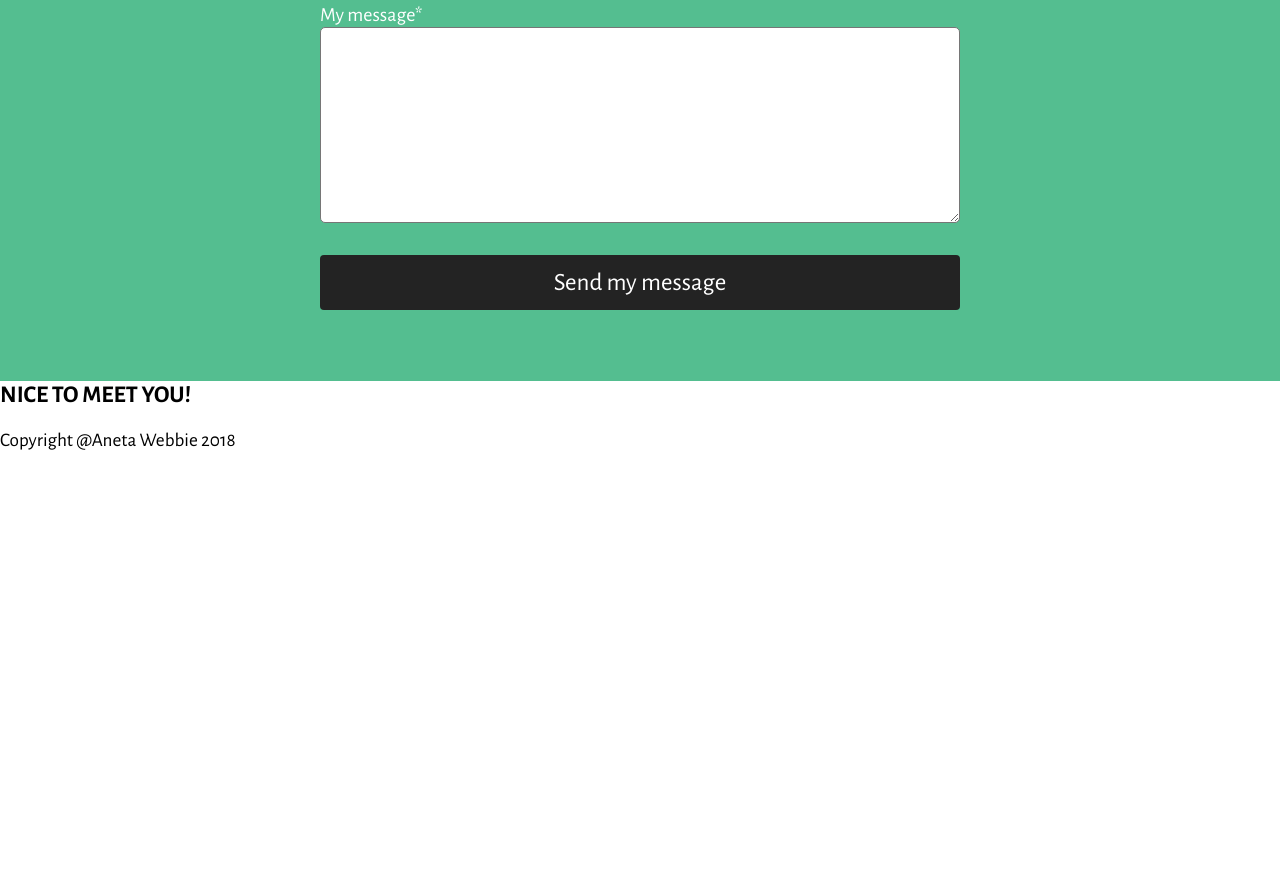
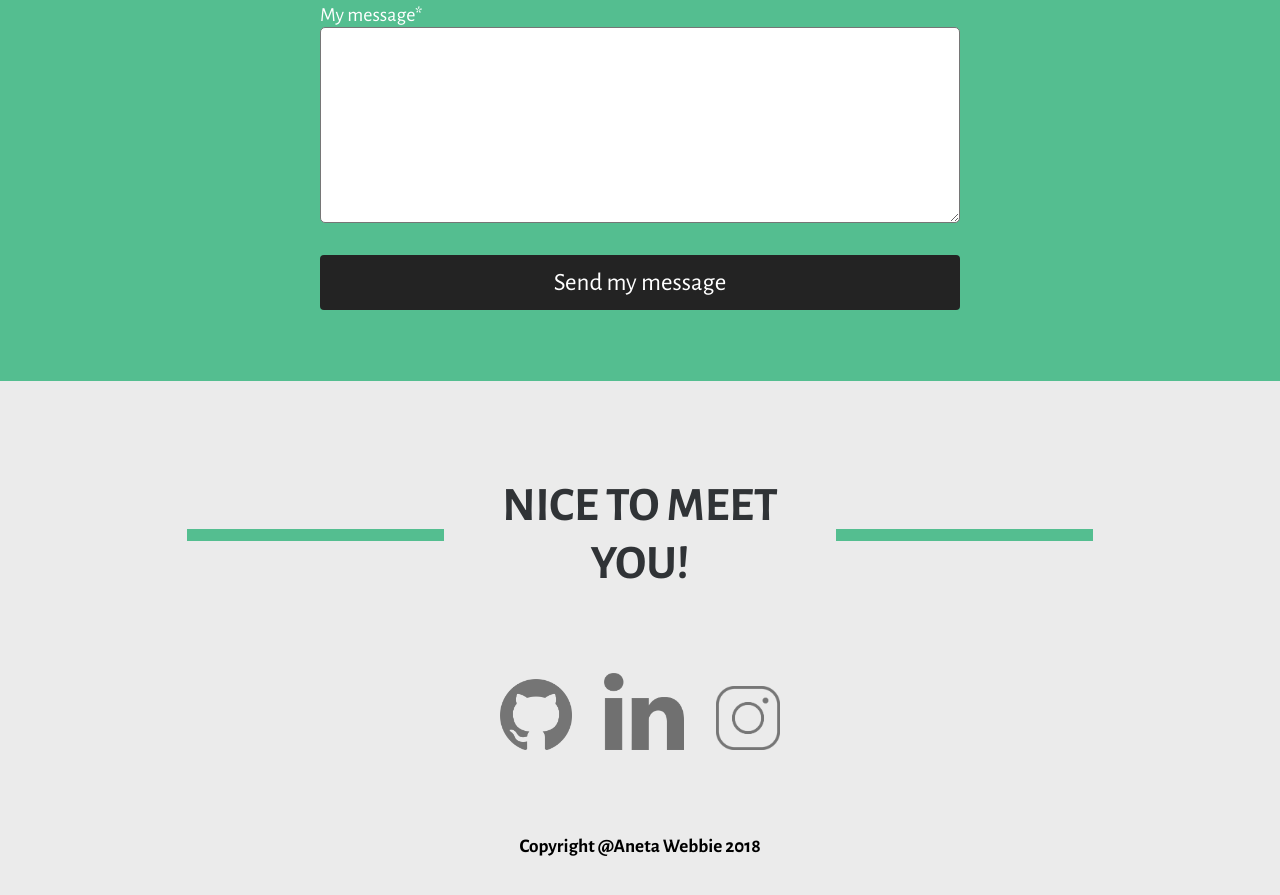
Before and after one commit to colchisgirl/design-practice, a website: page AnetaPortfolioNew/src/index.html in a window 1280 px wide. Shown: the part 4932-5827 px from the top of the page. Before the commit the page ends 5403 px from the top, so only its background shows below. Drawn offline with nearby package versions, Linux system fonts and the light colour scheme; files that its build step writes are made by us from their sources.

Commit message:
finished footer

```diff
--- a/AnetaPortfolioNew/src/index.html
+++ b/AnetaPortfolioNew/src/index.html
@@ -261,12 +261,16 @@
 
     </main>
     <footer>
+        <div class="upperpart">
         <div class="line1 lineshape"></div>
+        <h2>NICE TO MEET YOU!</h2>
         <div class="line2 lineshape"></div>
-        <h2>NICE TO MEET YOU!</h2>
-        <a href=""><img src="" alt=""></a>
-        <a href=""><img src="" alt=""></a>
-        <a href=""><img src="" alt=""></a>
+    </div>
+    <div class="logos">
+        <a href="#"><img src="img/github black.png" alt="github logo"></a>
+        <a href="#"><img src="img/linkedin black.png" alt="linkedin logo"></a>
+        <a href="#"><img src="img/insta black.png" alt="instagram logo"></a>
+    </div>
         <p>Copyright @Aneta Webbie 2018</p>
     </footer>
 </body>
--- /dev/null
+++ b/AnetaPortfolioNew/src/scss/_footer.scss
@@ -0,0 +1,67 @@
+footer {
+    max-width: 100%;
+    min-height: 60vh;
+    background: $lightgrey;
+    display: flex;
+    flex-direction: column;
+    padding: 4em;
+    padding-top: 6em;
+    .upperpart {
+        margin: 2em;
+        max-width: 80%;
+        display: flex;
+        flex-direction: row;
+        margin: 0 auto;
+        justify-content: space-around;
+        .lineshape {
+            width: 300px;
+            height: 0.7em;
+            background: $green;
+            align-self: center;
+            margin: 0 .5em;
+        }
+
+        h2 {
+            text-align: center;
+            font-size: 3em;
+            color: #303336;
+            margin-left:.5em;
+            margin-right: .5em;
+        }
+    }
+
+    .logos {
+        display: flex;
+        justify-content: center;
+        margin: 4em auto;
+        a { align-self: baseline;
+            margin: 1em;
+            img {
+                width: 5em;
+                opacity: 0.5;
+            }
+
+            &:nth-child(1) {
+                img {
+                    width: 4.5em;
+                }
+            }
+
+            &:nth-child(2) {
+                img {
+                    opacity: 0.7;
+                }
+            }
+
+            &:nth-child(3) {
+                img {
+                    width: 4em;
+                }
+            }
+        }
+    }
+    p {
+        text-align: center;
+        font-weight: bold;
+    }
+}
--- a/AnetaPortfolioNew/src/scss/style.scss
+++ b/AnetaPortfolioNew/src/scss/style.scss
@@ -2,6 +2,7 @@
 @import "_aboutme.scss";
 @import "_findme.scss";
 @import "_contactme.scss";
+@import "_footer.scss";
 
 * {
     margin: 0;
```
Also changed, not shown: AnetaPortfolioNew/src/img/github black.png (added), AnetaPortfolioNew/src/img/insta black.png (added), AnetaPortfolioNew/src/img/linkedin black.png (added).
